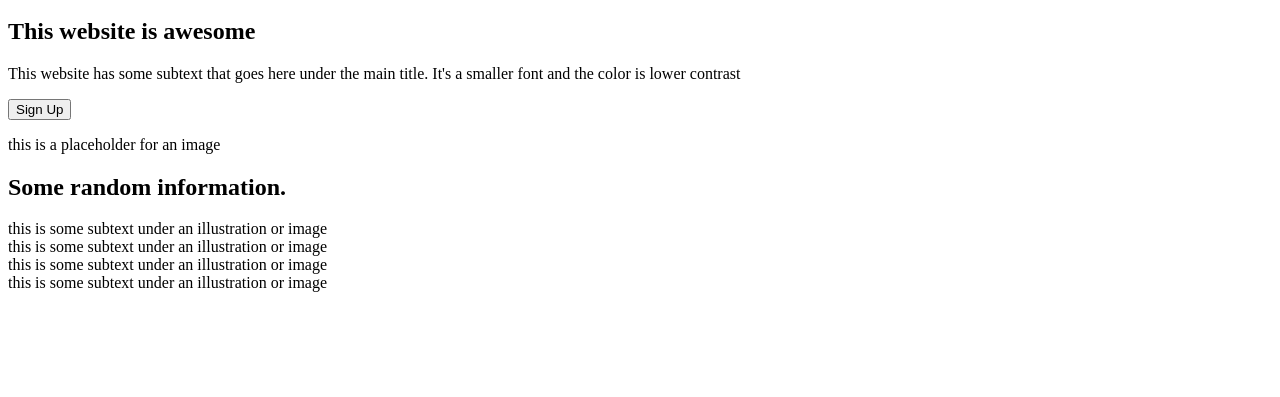
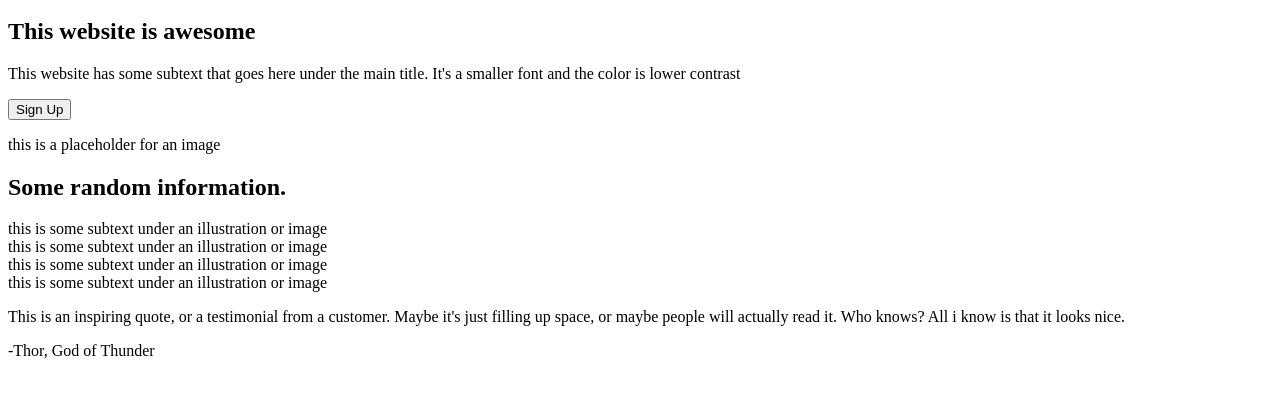
Before and after one commit to Herm24/odin-landing-page, a plain HTML site: page index.html in a window 1280 px wide. Shown: the part 123-520 px from the top of the page. Drawn offline with Linux system fonts and the light colour scheme.

Commit message:
Add | third section

```diff
--- a/index.html
+++ b/index.html
@@ -53,6 +53,16 @@
         </div>
       </div>
     </section>
+    <section class="section3">
+      <div class="quote">
+        <p>
+          This is an inspiring quote, or a testimonial from a customer. Maybe
+          it's just filling up space, or maybe people will actually read it. Who
+          knows? All i know is that it looks nice.
+        </p>
+        <p>-Thor, God of Thunder</p>
+      </div>
+    </section>
     <footer></footer>
   </body>
 </html>
```
